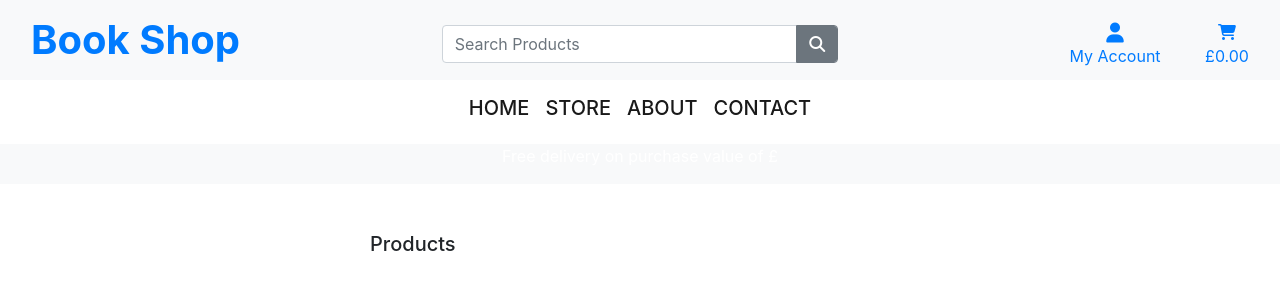
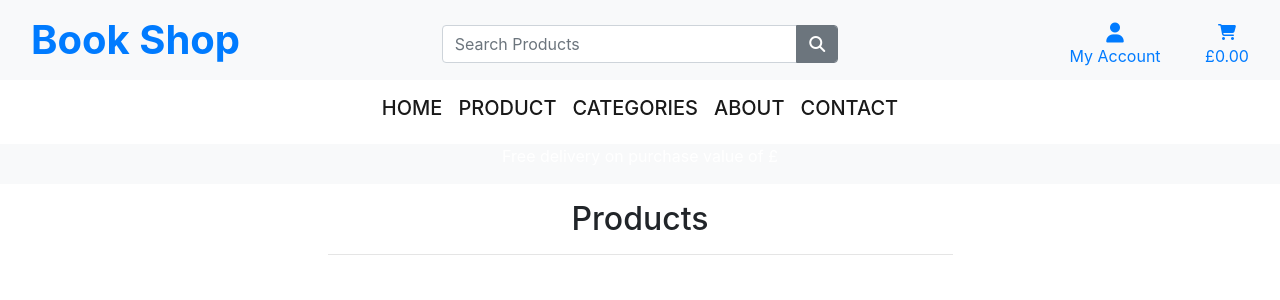
Before and after one commit to msnirmal/BSPP5, a Django app: page /products/ in a window 1280 px wide. Shown: the top 300 px of the page. Run offline with Django 3.2, Linux system fonts and the light colour scheme; some libraries are stand-ins or nearby versions.

```diff
--- a/bookshop/settings.py
+++ b/bookshop/settings.py
@@ -74,7 +74,7 @@ TEMPLATES = [
                 'django.template.context_processors.request',
                 'django.contrib.auth.context_processors.auth',
                 'django.contrib.messages.context_processors.messages',
-                'products.views.categories',
+
             ],
         },
     },
--- a/home/templates/home/index.html
+++ b/home/templates/home/index.html
@@ -16,7 +16,7 @@
         <h2 class="display-3"><b>Welcome to the world of books</b></h2>
         <div class="my-5">
           <h4>
-            <a href="#" class="shop-now-button btn btn-dark btn-lg" >Buy</a>
+            <a href="{% url 'products_list' %}" class="shop-now-button btn btn-dark btn-lg" >Buy</a>
           </h4>
         </div>
       </div>
--- a/products/templates/products/products.html
+++ b/products/templates/products/products.html
@@ -1,12 +1,79 @@
 {% extends "base.html" %}
 {% load static %}
 
+{% block page_header %}
+    <div class="container header-container">
+      <div class="row">
+      <div class="col"></div>
+    </div>
+    </div>
+{% endblock %}
+
 {% block content %}
-<div class="container">
-      <div class="row">
-      <div class="col-12 col-md-6 mx-auto my-5">
-        <h5>Products</h5>
-      </div>
+    <div class="overlay"></div>
+    <div class="container-fluid">
+        <div class="row">
+            <div class="col text-center mt-3">
+                <h2 class="logo-font">Products</h2>
+                <hr class="w-50 mb-1">
+            </div>
+        </div>
+        <div class="row">
+            <div class="product-container col-10 offset-1">
+                <div class="row mt-1 mb-2"></div>
+                <div class="row">
+                    {% for product in products %}
+                        <div class="col-sm-6 col-md-6 col-lg-4 col-xl-3">
+                            <div class="card h-100 border-0">
+                                {% if product.image %}
+                                <a href="#">
+                                    <img class="card-img-top img-fluid" src="{{ product.image.url }}" alt="{{ product.name }}">
+                                </a>
+                                {% else %}
+                                <a href="#">
+                                    <img class="card-img-top img-fluid" src="{{ MEDIA_URL }}noimage.png" alt="{{ product.name }}">
+                                </a>
+                                {% endif %}
+                                <div class="card-body pb-0">
+                                    <p class="mb-0">{{ product.name }}</p>
+                                </div>
+                                <div class="card-footer bg-white pt-0 border-0 text-left">
+                                    <div class="row">
+                                        <div class="col">
+                                            <p class="lead mb-0 text-left font-weight-bold">£{{ product.price }}</p>
+                                            {% if product.rating %}
+                                                <small class="text-muted"><i class="fas fa-star mr-1"></i>{{ product.rating }} / 5</small>
+                                            {% else %}
+                                                <small class="text-muted">No Rating</small>
+                                            {% endif %}
+                                        </div>
+                                    </div>
+                                </div>
+                            </div>
+                        </div>
+                        {% if forloop.counter|divisibleby:1 %}
+                            <div class="col-12 d-sm-none mb-5">
+                                <hr>
+                            </div>
+                        {% endif %}
+                        {% if forloop.counter|divisibleby:2 %}
+                            <div class="col-12 d-none d-sm-block d-md-block d-lg-none mb-5">
+                                <hr>
+                            </div>
+                        {% endif %}
+                        {% if forloop.counter|divisibleby:3 %}
+                            <div class="col-12 d-none d-lg-block d-xl-none mb-5">
+                                <hr>
+                            </div>
+                        {% endif %}
+                        {% if forloop.counter|divisibleby:4 %}
+                            <div class="col-12 d-none d-xl-block mb-5">
+                                <hr>
+                            </div>
+                        {% endif %}
+                    {% endfor %}
+                </div>
+            </div>
+        </div>
     </div>
-  </div>
 {% endblock %}
--- a/products/urls.py
+++ b/products/urls.py
@@ -2,6 +2,6 @@ from django.urls import path
 from . import views
 
 urlpatterns = [
-    path('', views.product_list, name= 'products'),
+    path('', views.product_list, name= 'products_list'),
 
 ]
--- a/products/views.py
+++ b/products/views.py
@@ -3,10 +3,16 @@ from django.shortcuts import render
 from .models import Category, Product
 
 def categories(request):
-    return{
+    return {
         'categories': Category.objects.all()
     }
 
+
 def product_list(request):
     products = Product.objects.all()
+
+    context = {
+        'products': products,
+    }
+
     return render(request, 'products/products.html')
--- a/requirements.txt
+++ b/requirements.txt
@@ -1,5 +1,6 @@
 asgiref==3.8.1
 Django==3.2.25
 django-allauth==0.63.3
+pillow==10.3.0
 pytz==2024.1
 sqlparse==0.5.0
--- a/templates/base.html
+++ b/templates/base.html
@@ -42,7 +42,7 @@
         </div>
 
         <div class="col-12 col-lg-4 my-auto py-1 py-lg-0">
-          <form method="GET" action="{% url 'products' %}">
+          <form method="GET" action="{% url 'products_list' %}">
             <div class="input-group">
               <input type="text" class="form-control" name= 'search' placeholder="Search Products">
               <div class="input-group-append">
--- a/templates/includes/main-nav.html
+++ b/templates/includes/main-nav.html
@@ -3,14 +3,21 @@
         <li class="nav-item active">
             <a class="nav-link" href="{% url 'home' %}"><h5>HOME<span class="sr-only">(current)</span></h5></a>
         </li>
+        <li class="nav-item active">
+            <a class="nav-link" href="{% url 'products_list' %}"><h5>PRODUCT<span class="sr-only">(current)</span></h5></a>
+        </li>
         <li class="nav-item dropdown nav-item active" >
-            <a class="nav-link" href="#" data-toggle="dropdown" aria-haspopup="true" aria-expanded="false"><h5>STORE<span class="sr-only">(current)</span></h5></a>
-            <div class="dropdown-menu border-0" aria-labelledby="products-link">
-                <a href="" class="dropdown-item">A</a>
-                <a href="" class="dropdown-item ">B</a>
-                <a href="" class="dropdown-item ">C</a>
-                <a href="{% url 'products' %}" class="dropdown-item">All books</a>
-            </div>
+            <a class="nav-link" href="#" data-toggle="dropdown" aria-haspopup="true" aria-expanded="false"><h5>CATEGORIES<span class="sr-only">(current)</span></h5></a>
+            <ul class=" dropdown-menu" aria-labelledby="navbar-toggler">
+                <li><a class="dropdown-item" href="{% url 'products_list' %}">All</a></li>
+
+                {% for c in categories %}
+                <li>
+                    <a class="dropdown-menu"  href="#">{{ c.name|title }}</a>
+                </li>
+                {% endfor %}
+
+            </ul>
         </li>
         <li class="nav-item active">
             <a class="nav-link" href="#"><h5>ABOUT<span class="sr-only">(current)</span></h5></a>
```
Also changed, not shown: products/admin.py (+1 -13 lines), products/models.py (+14 -11 lines), db.sqlite3, products/migrations/0002_auto_20240704_1335.py (added), products/migrations/0003_rename_title_product_name.py (added), products/migrations/0004_auto_20240706_1201.py (added), products/migrations/0005_remove_product_image_url.py (added).
